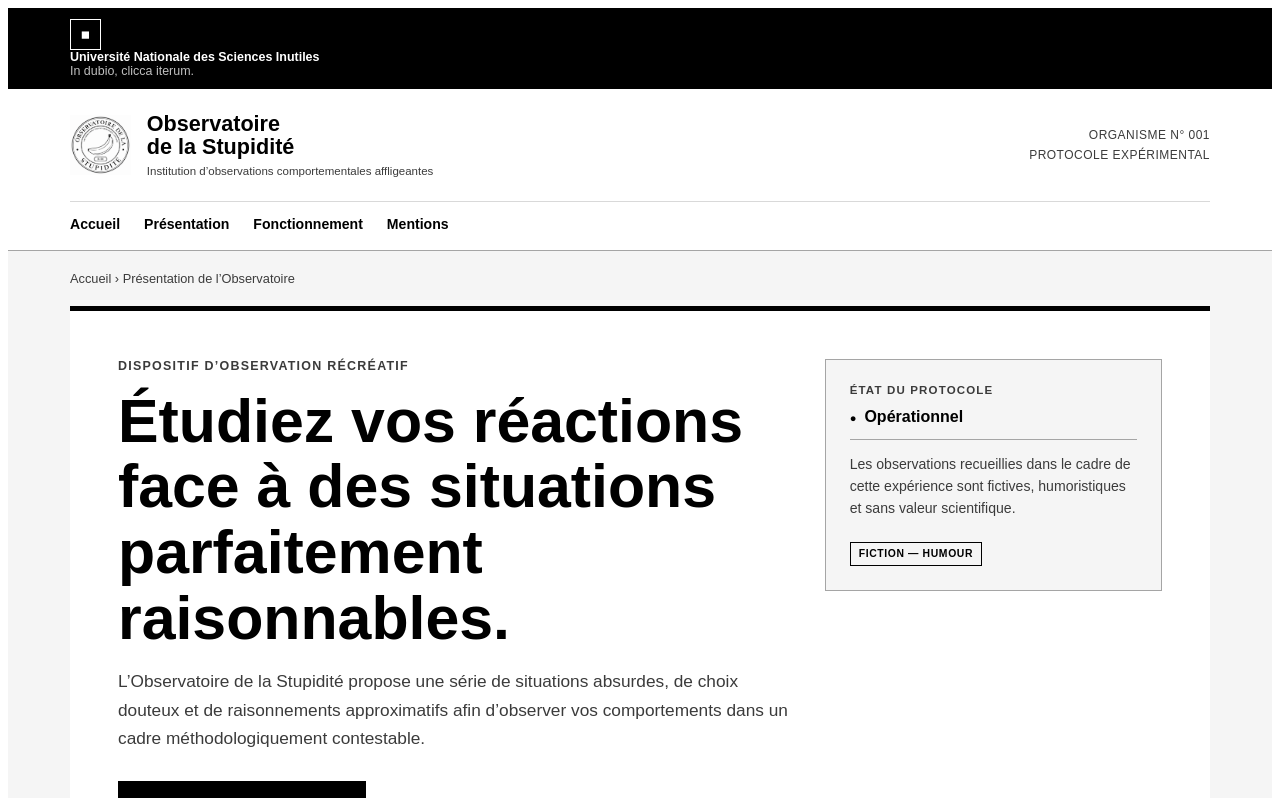
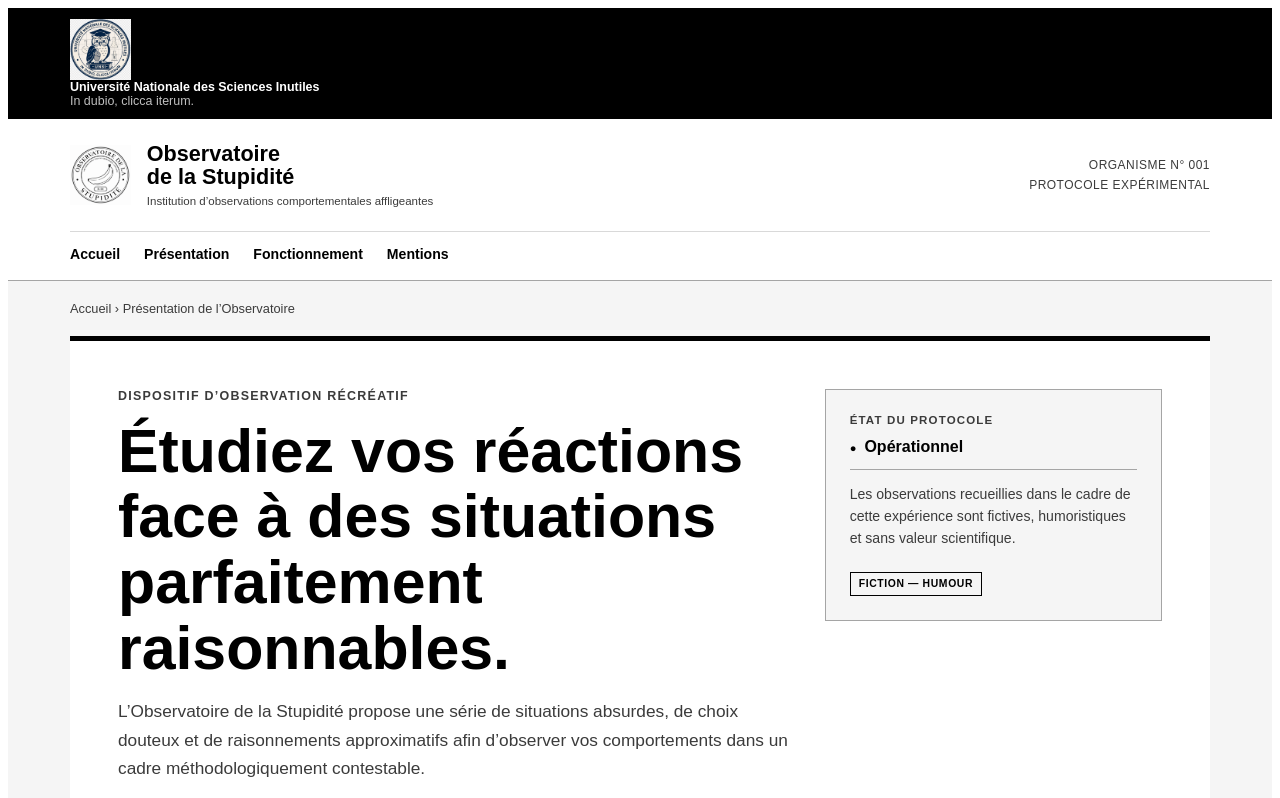
Before and after one commit to C4ctusJD/observatoire_de_la_stupidite, a Next.js app: page / in a window 1280 px wide. Shown: the top 798 px of the page. Built offline with nearby package versions, Linux system fonts and the light colour scheme.

Commit message:
Update page.js

```diff
--- a/app/page.js
+++ b/app/page.js
@@ -8,7 +8,11 @@ export default function PageAccueil() {
       {/* Bandeau institutionnel */}
       <div className={styles.bandeauRepublique}>
         <div className={styles.conteneur}>
-          <span className={styles.embleme}>◼</span>
+          <img
+                src="/images/logo_unsi.png"
+                alt="Logo de L’Université Nationale des Sciences Inutiles"
+                className={styles.logo}
+              />
 
           <div>
             <strong>Université Nationale des Sciences Inutiles</strong>
```
